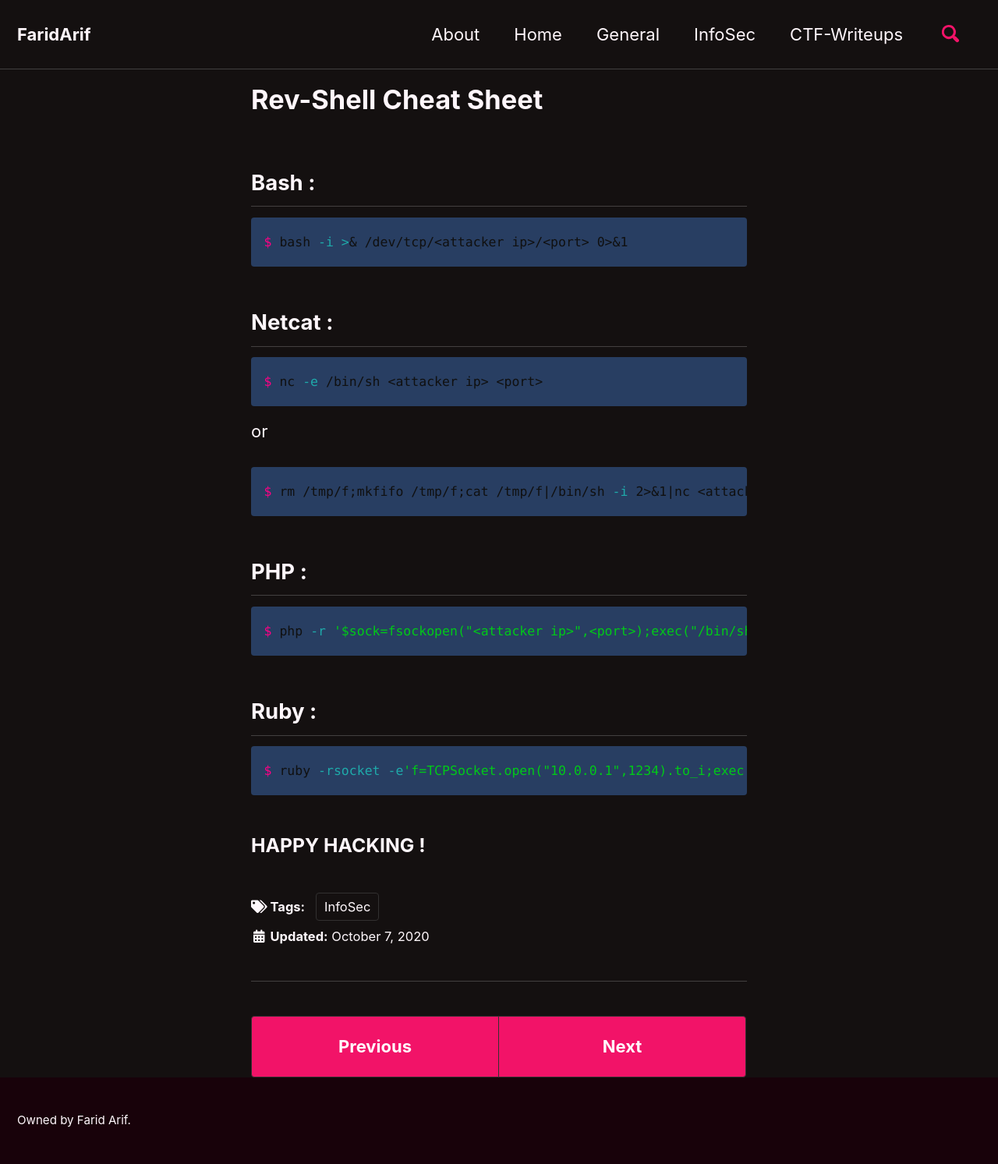
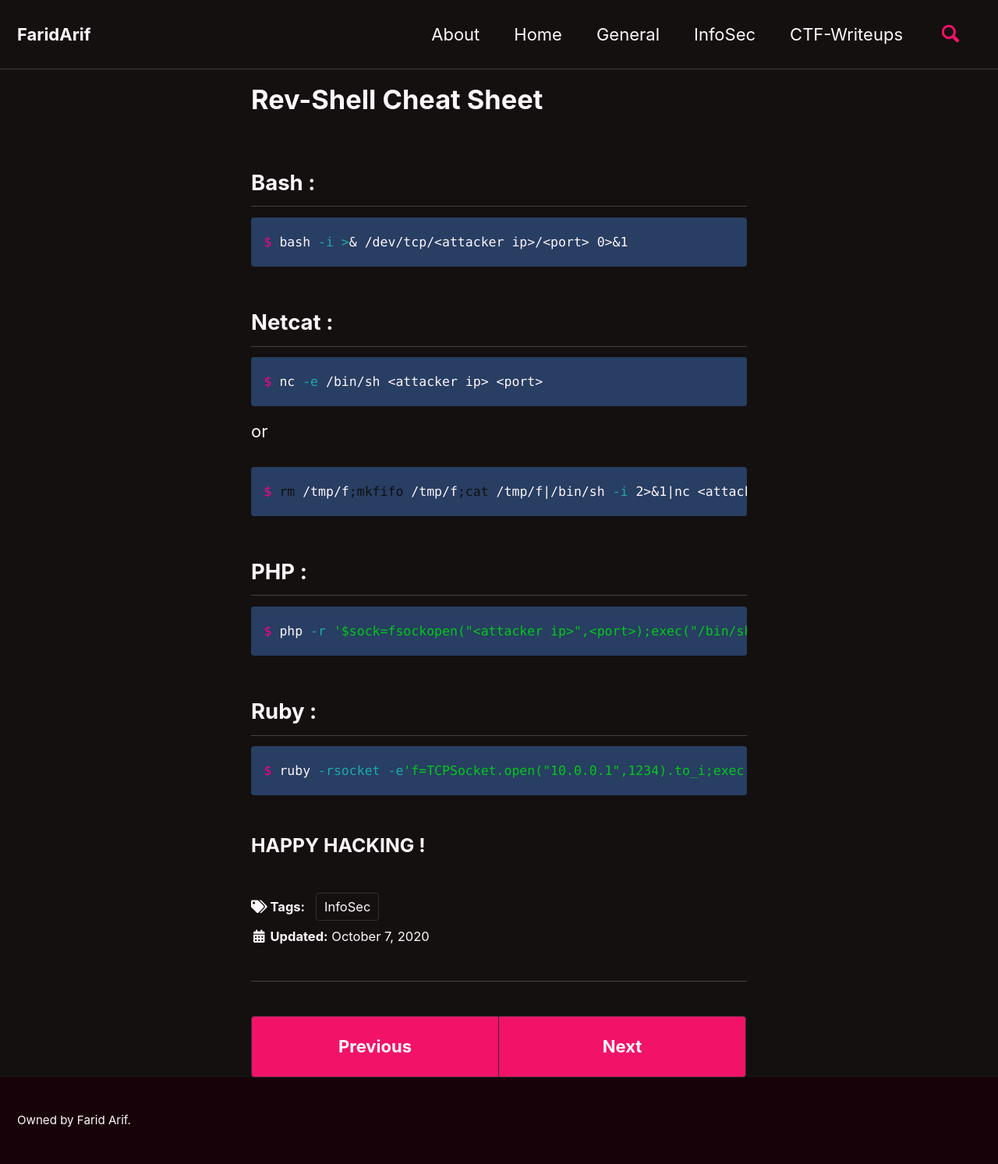
Before and after one commit to faridarif/faridarif.github.io, a Jekyll site: the page built from _posts/2020-10-07-revshell.md, in a window 1280 px wide. Shown: the whole page at 78% size. Built offline with Jekyll 4.4.1, drawn with Linux system fonts in a browser that asks for light colours; cached includes are drawn as plain includes.

Commit message:
Update _syntax.scss

```diff
--- a/_sass/minimal-mistakes/_syntax.scss
+++ b/_sass/minimal-mistakes/_syntax.scss
@@ -7,7 +7,7 @@ figure.highlight {
   position: relative;
   margin-bottom: 1em;
   background: $base0g;
-  color: $base05;
+  color: #fff6fb;
   font-family: $monospace;
   font-size: $type-size-6;
   line-height: 1.8;
```
